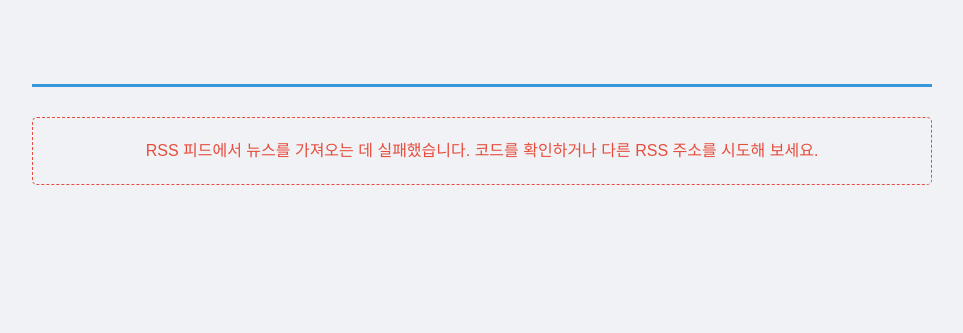
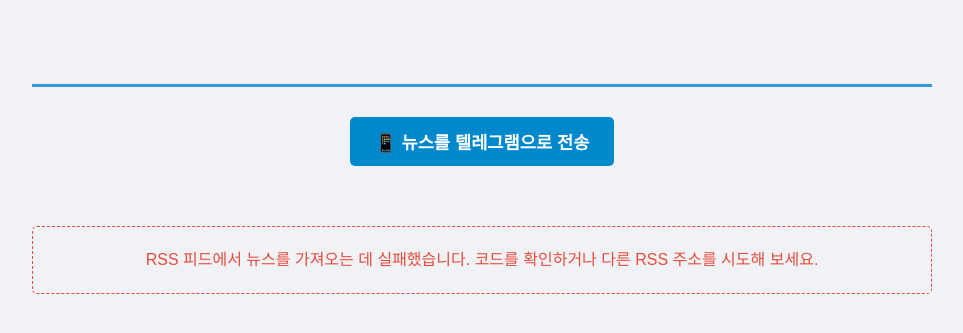
Before and after one commit to nohhuisun/AIScipNEW, a FastAPI app: template templates/index.html in a window 1280 px wide. Shown: the top 333 px of the page, without its empty margins (158-1121 px from the left). Run offline with FastAPI, Linux system fonts and the light colour scheme; the template is opened without the code that fills it, so the values that code supplies are empty.

Commit message:
main.py 탤래그램 연결 수집한 최신 뉴스를 텔레그램 채팅으로 전송기능 추가 requirements.txt python-dotenv==1.0.1 의존성 추가 index.html 탤레그램 전송 버튼 추가 및 자바스크립트 함수 추가

```diff
--- a/main.py
+++ b/main.py
@@ -4,12 +4,17 @@ from fastapi import FastAPI, Request
 from fastapi.templating import Jinja2Templates
 from pydantic import BaseModel
 from typing import List, Optional
+import os
+from dotenv import load_dotenv
 
 import feedparser
 import re
 from googletrans import Translator
 import requests
 from collections import Counter # 출처 빈도수 계산을 위한 라이브러리 추가
+
+# .env 파일 로드
+load_dotenv()
 
 # --- (이전 코드와 동일: NewsArticle 모델 정의, Translator 객체 초기화) ---
 class NewsArticle(BaseModel):
@@ -19,6 +24,76 @@ class NewsArticle(BaseModel):
     summary: Optional[str] = None
 
 translator = Translator()
+
+# .env에서 텔레그램 설정 로드
+TELEGRAM_BOT_TOKEN = os.getenv('telegram_bot_token')
+TELEGRAM_CHAT_ID = os.getenv('telegram_chat_id')
+
+
+# --- 텔레그램 메시지 전송 함수 ---
+def send_telegram_message(message: str) -> bool:
+    """
+    텔레그램으로 메시지를 전송합니다.
+
+    Args:
+        message: 전송할 메시지 내용
+
+    Returns:
+        성공 시 True, 실패 시 False
+    """
+    if not TELEGRAM_BOT_TOKEN or not TELEGRAM_CHAT_ID:
+        print("❌ 텔레그램 설정이 없습니다. .env 파일을 확인하세요.")
+        return False
+
+    url = f"https://api.telegram.org/bot{TELEGRAM_BOT_TOKEN}/sendMessage"
+
+    payload = {
+        "chat_id": TELEGRAM_CHAT_ID,
+        "text": message,
+        "parse_mode": "HTML"  # HTML 포맷 지원 (마크다운도 가능: "Markdown")
+    }
+
+    try:
+        response = requests.post(url, json=payload, timeout=10)
+
+        if response.status_code == 200:
+            print("✅ 텔레그램 메시지 전송 성공!")
+            return True
+        else:
+            print(f"❌ 텔레그램 전송 실패: {response.status_code} - {response.text}")
+            return False
+
+    except Exception as e:
+        print(f"❌ 텔레그램 메시지 전송 중 오류 발생: {e}")
+        return False
+
+
+def send_news_to_telegram(news: List[NewsArticle]) -> bool:
+    """
+    수집한 뉴스를 텔레그램으로 전송합니다.
+
+    Args:
+        news: 뉴스 기사 리스트
+
+    Returns:
+        성공 시 True, 실패 시 False
+    """
+    if not news or news[0].url == '#':
+        message = "🚨 뉴스 수집에 실패했습니다. 나중에 다시 시도해주세요."
+        return send_telegram_message(message)
+
+    # 메시지 포맷 구성
+    message = "<b>📰 AI 뉴스 스크랩 (최신 10개)</b>\n\n"
+
+    for idx, article in enumerate(news, 1):
+        message += f"<b>{idx}. {article.title}</b>\n"
+        message += f"출처: {article.source}\n"
+        if article.summary:
+            message += f"요약: {article.summary}\n"
+        message += f"링크: <a href='{article.url}'>기사 보기</a>\n"
+        message += "─" * 40 + "\n"
+
+    return send_telegram_message(message)
 
 
 # --- 2. RSS 피드 파싱 및 번역 로직 구현 (변경 없음) ---
@@ -140,3 +215,16 @@ async def news_webpage(request: Request):
 @app.get("/api/news", response_model=List[NewsArticle], summary="뉴스 데이터 (JSON) 반환")
 async def get_latest_news_api():
     return parse_rss_feed()
+
+@app.get("/api/send-telegram", summary="뉴스를 텔레그램으로 전송")
+async def send_news_telegram():
+    """
+    수집한 최신 뉴스를 텔레그램 채팅으로 전송합니다.
+    """
+    news = parse_rss_feed()
+    success = send_news_to_telegram(news)
+
+    return {
+        "status": "success" if success else "failed",
+        "message": "뉴스가 텔레그램으로 전송되었습니다!" if success else "텔레그램 전송에 실패했습니다."
+    }
--- a/requirements.txt
+++ b/requirements.txt
@@ -2,6 +2,7 @@ annotated-doc==0.0.4
 annotated-types==0.7.0
 anyio==4.12.0
 beautifulsoup4==4.14.3
+python-dotenv==1.0.1
 certifi==2025.11.12
 chardet==3.0.4
 charset-normalizer==3.4.4
--- a/templates/index.html
+++ b/templates/index.html
@@ -113,11 +113,66 @@
             padding: 0;
             margin: 0;
         }
+
+        /* 텔레그램 버튼 스타일 */
+        .telegram-button {
+            display: inline-block;
+            padding: 12px 25px;
+            background-color: #0088cc;
+            color: white;
+            text-decoration: none;
+            border-radius: 5px;
+            font-weight: bold;
+            border: none;
+            cursor: pointer;
+            transition: background-color 0.2s;
+            font-size: 1.1em;
+            margin-bottom: 30px;
+        }
+        .telegram-button:hover {
+            background-color: #006ba3;
+        }
+        .telegram-button:active {
+            transform: scale(0.98);
+        }
+        .button-container {
+            text-align: center;
+            margin: 30px 0;
+        }
+        .status-message {
+            text-align: center;
+            padding: 15px;
+            border-radius: 5px;
+            margin-bottom: 20px;
+            display: none;
+        }
+        .status-message.success {
+            background-color: #d4edda;
+            color: #155724;
+            border: 1px solid #c3e6cb;
+            display: block;
+        }
+        .status-message.error {
+            background-color: #f8d7da;
+            color: #721c24;
+            border: 1px solid #f5c6cb;
+            display: block;
+        }
     </style>
 </head>
 <body>
     <div class="container">
         <h1>{{ title }}</h1>
+
+        <!-- 📱 텔레그램 전송 버튼 추가 -->
+        <div class="button-container">
+            <button class="telegram-button" onclick="sendToTelegram()">
+                📱 뉴스를 텔레그램으로 전송
+            </button>
+        </div>
+
+        <!-- 상태 메시지 표시 -->
+        <div id="statusMessage" class="status-message"></div>
 
         {% if news and news[0].url != '#' %}
             {% for article in news %}
@@ -144,5 +199,43 @@
         {% endif %}
 
     </div>
+
+    <!-- 📱 텔레그램 전송 JavaScript 함수 -->
+    <script>
+        async function sendToTelegram() {
+            const button = document.querySelector('.telegram-button');
+            const statusDiv = document.getElementById('statusMessage');
+
+            // 버튼 비활성화
+            button.disabled = true;
+            button.textContent = '📤 전송 중...';
+            statusDiv.className = 'status-message';
+
+            try {
+                const response = await fetch('/api/send-telegram');
+                const data = await response.json();
+
+                if (response.ok && data.status === 'success') {
+                    statusDiv.className = 'status-message success';
+                    statusDiv.textContent = '✅ ' + data.message;
+                } else {
+                    statusDiv.className = 'status-message error';
+                    statusDiv.textContent = '❌ ' + data.message;
+                }
+            } catch (error) {
+                statusDiv.className = 'status-message error';
+                statusDiv.textContent = '❌ 전송 중 오류가 발생했습니다: ' + error.message;
+            } finally {
+                // 버튼 활성화
+                button.disabled = false;
+                button.textContent = '📱 뉴스를 텔레그램으로 전송';
+
+                // 3초 후 메시지 숨기기
+                setTimeout(() => {
+                    statusDiv.style.display = 'none';
+                }, 5000);
+            }
+        }
+    </script>
 </body>
 </html>
```
